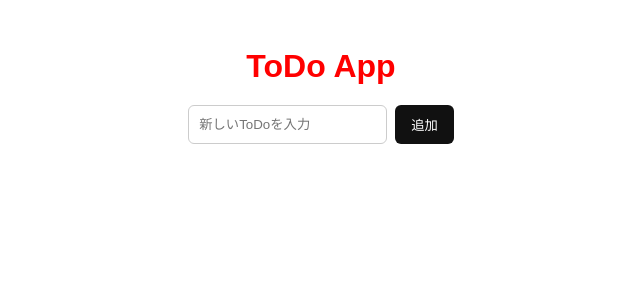
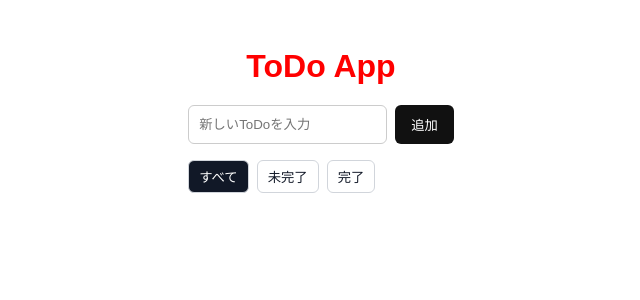
Before and after one commit to jpworksstudio-creator/todo_app, a Next.js app: page / in a window 1280 px wide. Shown: the top 300 px of the page, without its empty margins (319-959 px from the left). Built offline with nearby package versions, Linux system fonts and the light colour scheme.

Commit message:
Add todo list filtering for all, active, and completed states.
Introduce filter state, filter buttons, and filtered rendering while keeping existing add/delete/toggle behavior and localStorage persistence intact.

Made-with: Cursor

```diff
--- a/app/page.tsx
+++ b/app/page.tsx
@@ -1,6 +1,6 @@
 "use client";
 
-import { FormEvent, useEffect, useState } from "react";
+import { FormEvent, useEffect, useRef, useState } from "react";
 
 type Todo = {
   id: number;
@@ -8,10 +8,13 @@ type Todo = {
   completed: boolean;
 };
 
+type FilterType = "all" | "active" | "completed";
+
 export default function Home() {
   const [input, setInput] = useState("");
   const [todos, setTodos] = useState<Todo[]>([]);
-  const [isLoaded, setIsLoaded] = useState(false);
+  const [filter, setFilter] = useState<FilterType>("all");
+  const hasInitializedStorage = useRef(false);
 
   const addTodo = () => {
     const text = input.trim();
@@ -44,30 +47,41 @@ export default function Home() {
   useEffect(() => {
     const savedTodos = localStorage.getItem("todos");
 
-    if (!savedTodos) {
-      setIsLoaded(true);
-      return;
-    }
-
+    if (savedTodos) {
       try {
         const parsed = JSON.parse(savedTodos) as Todo[];
         if (Array.isArray(parsed)) {
+          queueMicrotask(() => {
             setTodos(parsed);
+          });
         }
       } catch {
         // Ignore invalid JSON and fall back to empty list.
-    } finally {
-      setIsLoaded(true);
       }
+    }
+
+    hasInitializedStorage.current = true;
   }, []);
 
   useEffect(() => {
-    if (!isLoaded) {
+    if (!hasInitializedStorage.current) {
       return;
     }
 
     localStorage.setItem("todos", JSON.stringify(todos));
-  }, [todos, isLoaded]);
+  }, [todos]);
+
+  const filteredTodos = todos.filter((todo) => {
+    if (filter === "active") {
+      return !todo.completed;
+    }
+
+    if (filter === "completed") {
+      return todo.completed;
+    }
+
+    return true;
+  });
 
   return (
     <main
@@ -111,8 +125,53 @@ export default function Home() {
         </button>
       </form>
 
+      <div style={{ display: "flex", gap: "8px", marginTop: "16px" }}>
+        <button
+          type="button"
+          onClick={() => setFilter("all")}
+          style={{
+            padding: "6px 10px",
+            borderRadius: "6px",
+            border: "1px solid #d1d5db",
+            background: filter === "all" ? "#111827" : "#ffffff",
+            color: filter === "all" ? "#ffffff" : "#111827",
+            cursor: "pointer",
+          }}
+        >
+          すべて
+        </button>
+        <button
+          type="button"
+          onClick={() => setFilter("active")}
+          style={{
+            padding: "6px 10px",
+            borderRadius: "6px",
+            border: "1px solid #d1d5db",
+            background: filter === "active" ? "#111827" : "#ffffff",
+            color: filter === "active" ? "#ffffff" : "#111827",
+            cursor: "pointer",
+          }}
+        >
+          未完了
+        </button>
+        <button
+          type="button"
+          onClick={() => setFilter("completed")}
+          style={{
+            padding: "6px 10px",
+            borderRadius: "6px",
+            border: "1px solid #d1d5db",
+            background: filter === "completed" ? "#111827" : "#ffffff",
+            color: filter === "completed" ? "#ffffff" : "#111827",
+            cursor: "pointer",
+          }}
+        >
+          完了
+        </button>
+      </div>
+
       <ul style={{ listStyle: "none", padding: 0, marginTop: "20px" }}>
-        {todos.map((todo) => (
+        {filteredTodos.map((todo) => (
           <li
             key={todo.id}
             style={{
```
Lines whose indentation alone changed are shown as unchanged.
